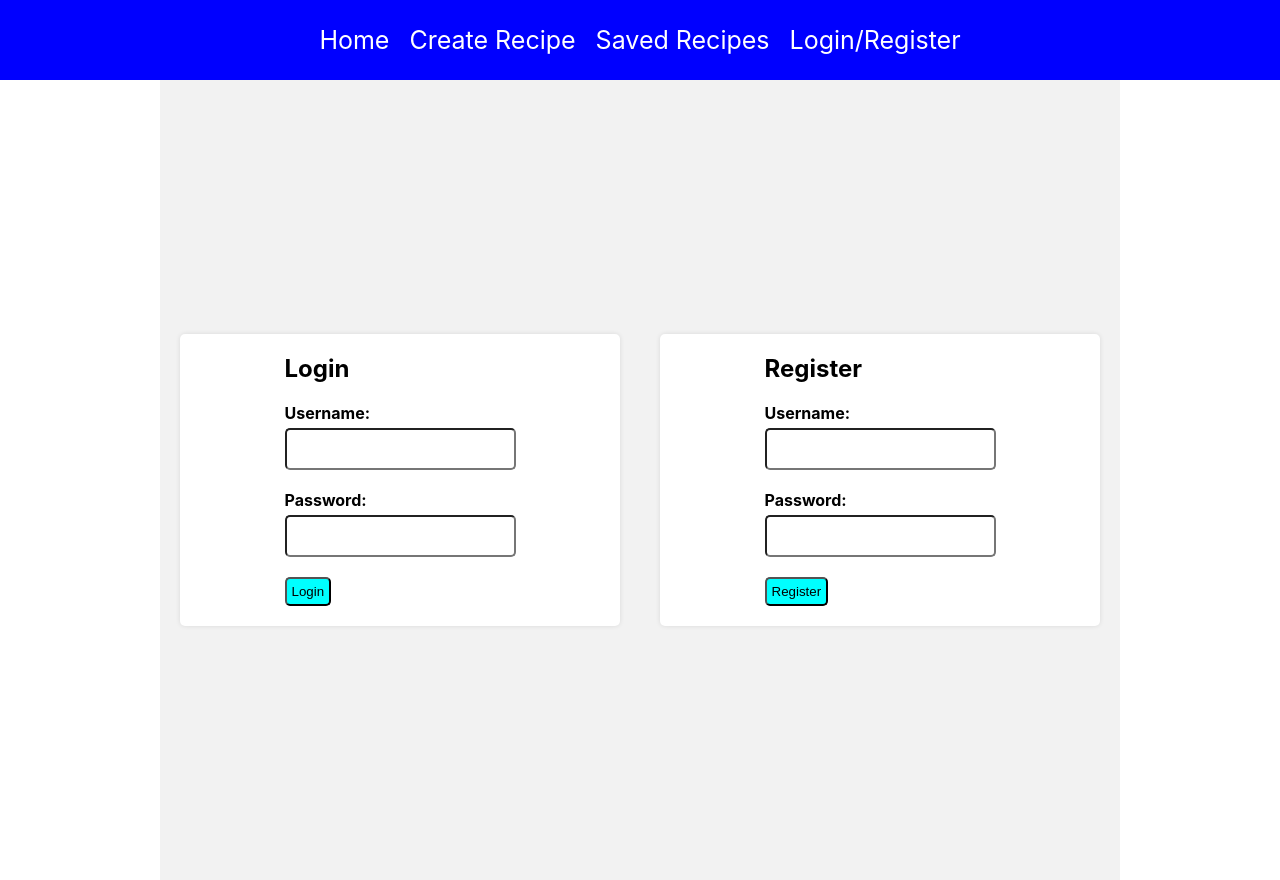
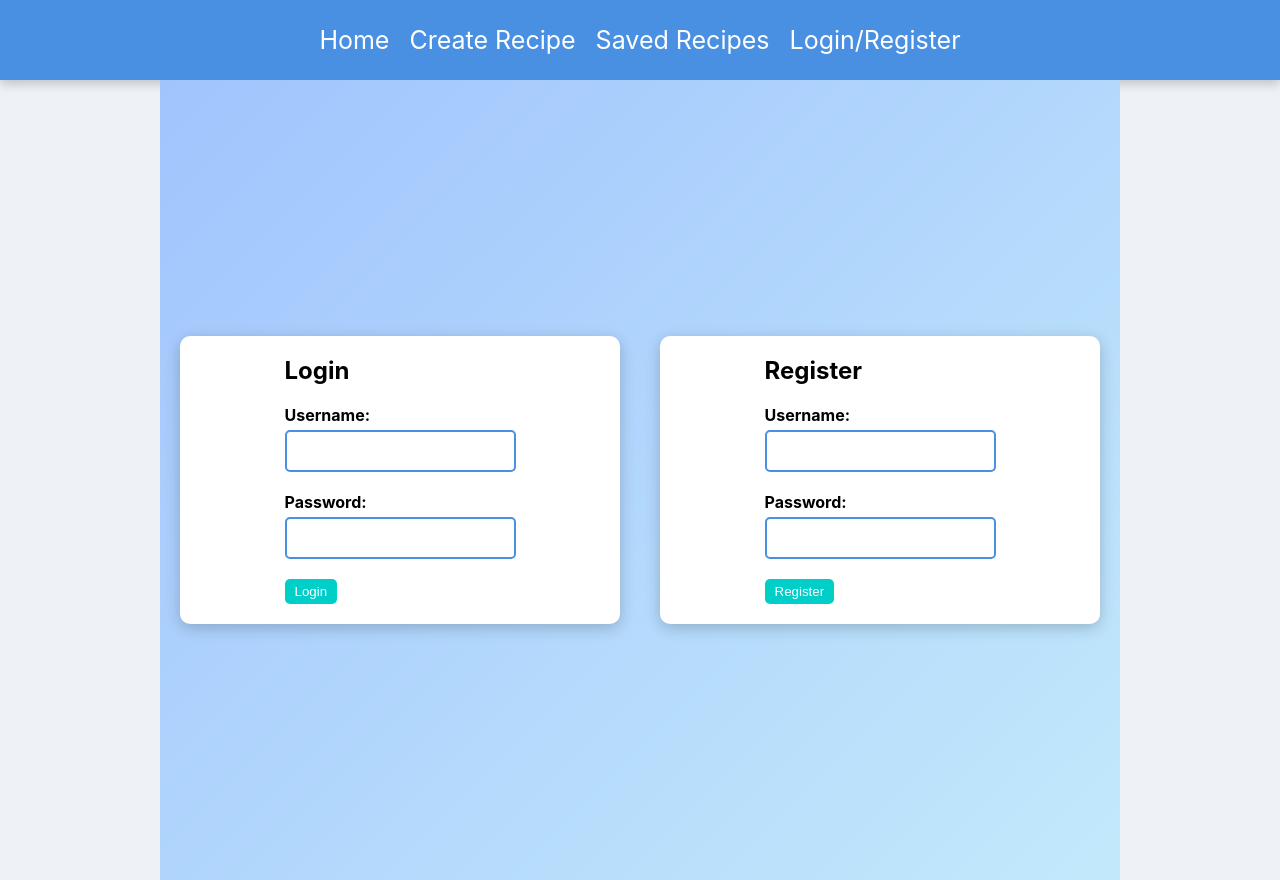
Before and after one commit to Saarthak15/Recipe-App, a React (Create React App) app in the folder client/: page /auth in a window 1280 px wide. Built offline with nearby package versions, Linux system fonts and the light colour scheme.

Commit message:
Update App.css

```diff
--- a/client/src/App.css
+++ b/client/src/App.css
@@ -3,13 +3,13 @@
   flex-direction: column;
   justify-content: center;
   align-items: center;
-  font-family: -apple-system, BlinkMacSystemFont, "Segoe UI", Roboto, Oxygen,
-    Ubuntu, Cantarell, "Open Sans", "Helvetica Neue", sans-serif;
+  font-family: -apple-system, BlinkMacSystemFont, "Segoe UI", Roboto, Oxygen, Ubuntu, Cantarell, "Open Sans", "Helvetica Neue", sans-serif;
 }
 
 body {
   margin: 0;
   padding: 0;
+  background-color: #eef2f7;
 }
 
 .auth {
@@ -17,7 +17,7 @@ body {
   justify-content: center;
   align-items: center;
   height: 100vh;
-  background-color: #f2f2f2;
+  background: linear-gradient(135deg, #a1c4fd 0%, #c2e9fb 100%);
 }
 
 .auth-container {
@@ -27,10 +27,11 @@ body {
   align-items: center;
   padding: 20px;
   background-color: white;
-  border-radius: 5px;
-  box-shadow: 0 0 5px rgba(0, 0, 0, 0.1);
+  border-radius: 10px;
+  box-shadow: 0 4px 15px rgba(0, 0, 0, 0.2);
   margin: 20px;
   width: 400px;
+  animation: fadeIn 0.8s ease-in;
 }
 
 .form-group {
@@ -48,18 +49,26 @@ input {
   padding: 10px;
   font-size: 16px;
   border-radius: 5px;
+  border: 2px solid #4a90e2;
+  transition: border 0.3s ease-in-out;
+}
+
+input:focus {
+  border: 2px solid #0078ff;
+  outline: none;
 }
 
 .navbar {
   margin: 0;
   width: 100%;
   height: 80px;
-  background-color: blue;
+  background-color: #4a90e2;
   display: flex;
   justify-content: center;
   align-items: center;
   color: white;
   text-decoration: none;
+  box-shadow: 0 4px 10px rgba(0, 0, 0, 0.2);
 }
 
 a {
@@ -67,9 +76,10 @@ a {
   text-decoration: none;
   margin: 10px;
   font-size: 25px;
+  transition: transform 0.3s ease-in-out;
 }
-a:hover{
-  scale: 1.1;
+a:hover {
+  transform: scale(1.1);
   border-bottom: 2px dotted red;
 }
 
@@ -80,15 +90,18 @@ a:hover{
   align-items: center;
   padding: 20px;
   background-color: white;
-  border-radius: 5px;
-  box-shadow: 0 0 5px rgba(0, 0, 0, 0.1);
+  border-radius: 10px;
+  box-shadow: 0 4px 15px rgba(0, 0, 0, 0.2);
   margin: 20px;
   width: 300px;
+  animation: slideIn 0.8s ease-in-out;
 }
+
 .create-recipe form {
   display: flex;
   flex-direction: column;
 }
+
 ul {
   list-style: none;
   padding: 0;
@@ -99,9 +112,16 @@ ul {
 }
 
 li {
-  border: 1px solid black;
+  border: 1px solid #4a90e2;
   padding: 10px;
   margin-bottom: 10px;
+  border-radius: 5px;
+  transition: transform 0.3s ease-in-out;
+}
+
+li:hover {
+  transform: scale(1.05);
+  background-color: #e3f2fd;
 }
 
 h2 {
@@ -112,10 +132,12 @@ img {
   max-width: 100%;
   height: auto;
   margin-bottom: 10px;
+  border-radius: 8px;
+  transition: transform 0.3s ease-in-out;
 }
 
-img {
-  width: 400px;
+img:hover {
+  transform: scale(1.05);
 }
 
 p {
@@ -127,12 +149,30 @@ p {
   -webkit-box-orient: vertical;
   overflow: hidden;
   text-overflow: ellipsis;
-  max-height: 6em
+  max-height: 6em;
 }
 
-button{
-  padding: 5px;
+button {
+  padding: 5px 10px;
   cursor: pointer;
   border-radius: 5px;
-  background-color: aqua;
+  background-color: #00cec9;
+  border: none;
+  color: white;
+  transition: background-color 0.3s ease-in-out;
 }
+
+button:hover {
+  background-color: #0984e3;
+  transform: scale(1.05);
+}
+
+@keyframes fadeIn {
+  from { opacity: 0; transform: translateY(-20px); }
+  to { opacity: 1; transform: translateY(0); }
+}
+
+@keyframes slideIn {
+  from { opacity: 0; transform: translateX(-20px); }
+  to { opacity: 1; transform: translateX(0); }
+}
```
